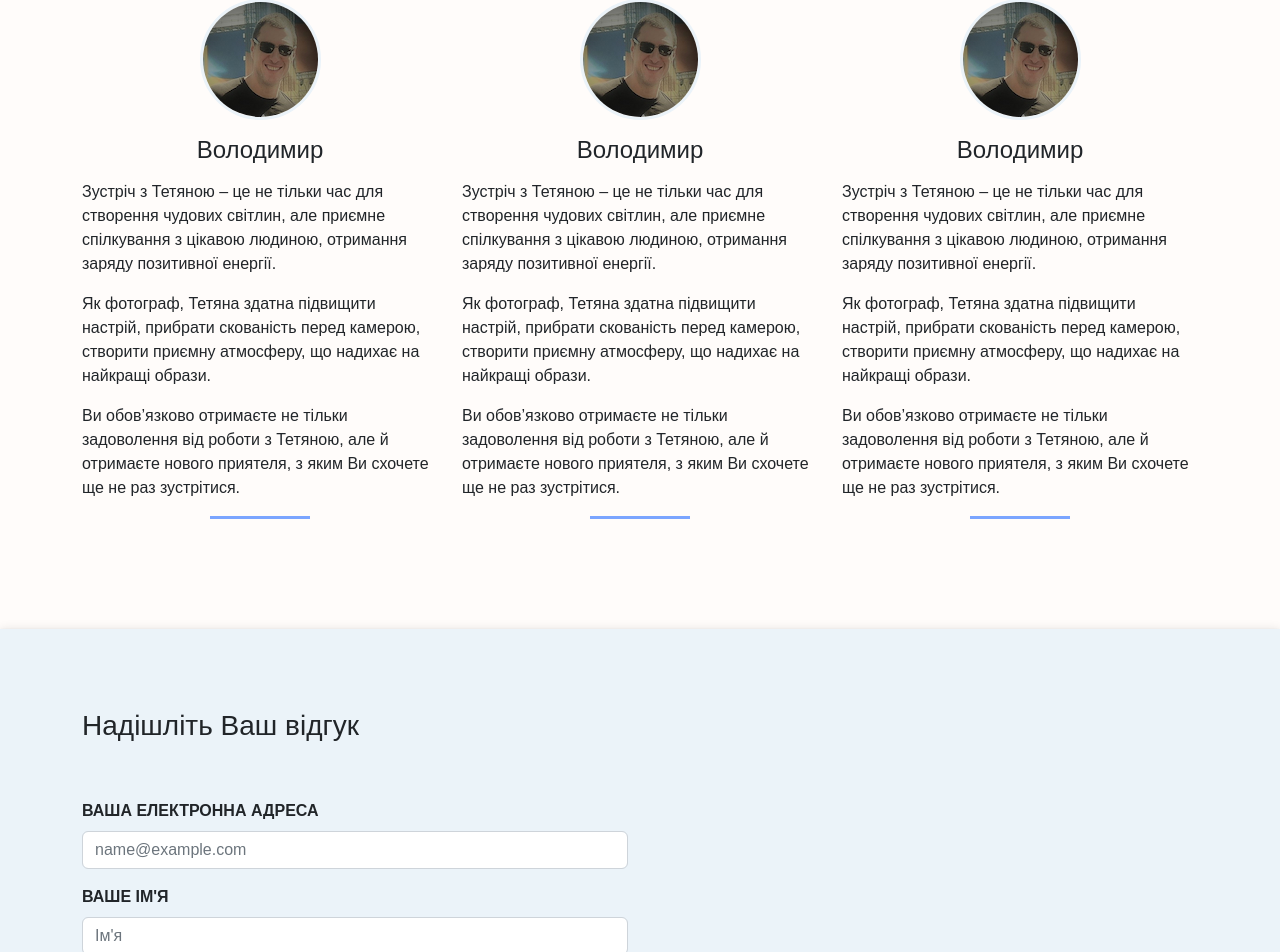
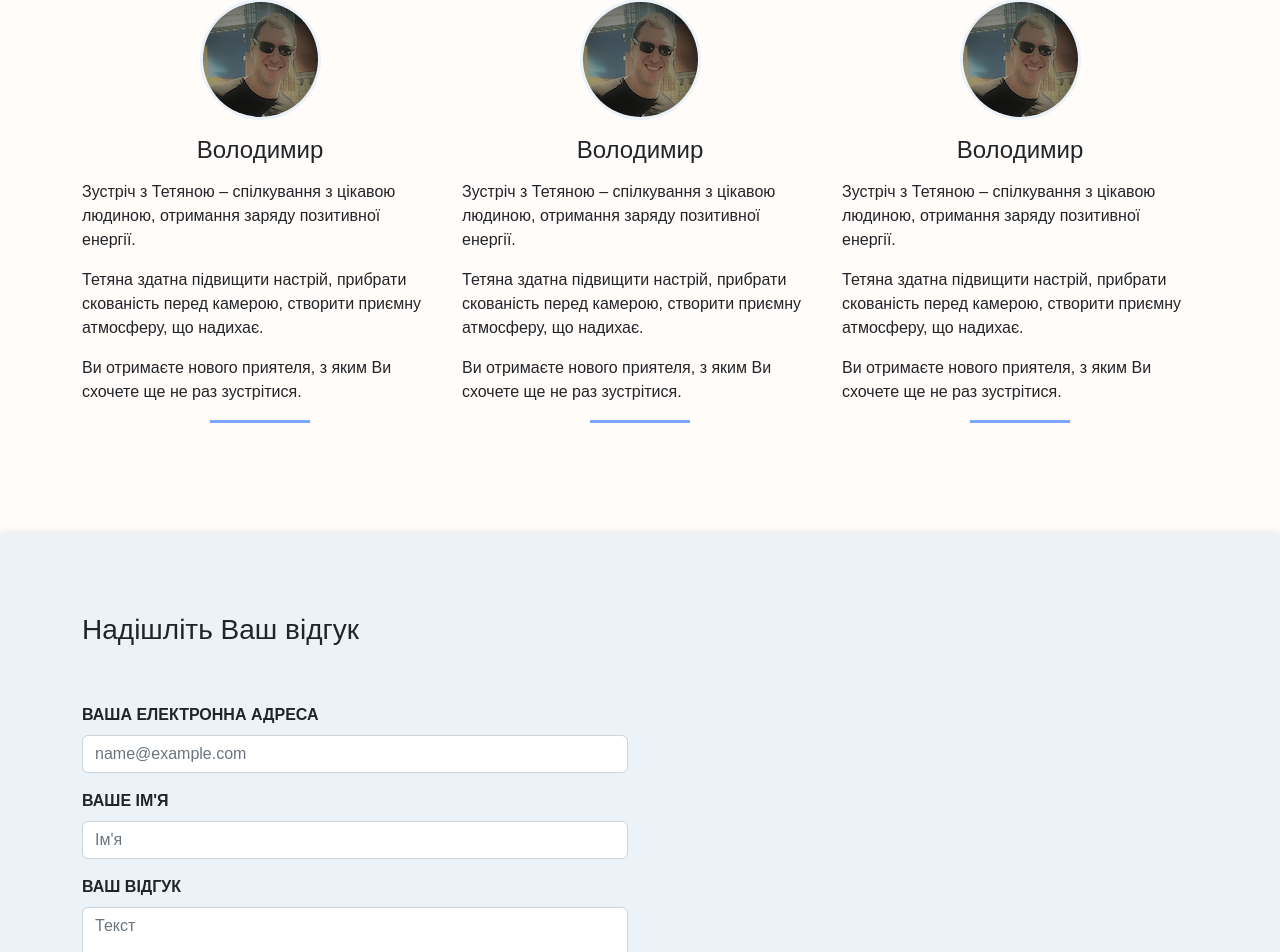
Before and after one commit to wolodwolod/photopritaka-new, a React (Create React App) app: page /ua/photographer in a window 1280 px wide. Shown: the part 879-1831 px from the top of the page. Built offline with nearby package versions, Linux system fonts and the light colour scheme.

Commit message:
Update FeedbacksUA.jsx

```diff
--- a/src/components/Feedbacks/FeedbacksUA.jsx
+++ b/src/components/Feedbacks/FeedbacksUA.jsx
@@ -19,18 +19,15 @@ const FeedbacksUA = () => {
             />
             <h4 className="text-center mb-3 mt-3">Володимир</h4>
             <p>
-              Зустріч з Тетяною – це не тільки час для створення чудових
-              світлин, але приємне спілкування з цікавою людиною, отримання
+              Зустріч з Тетяною – спілкування з цікавою людиною, отримання
               заряду позитивної енергії.
             </p>
             <p>
-              Як фотограф, Тетяна здатна підвищити настрій, прибрати скованість
-              перед камерою, створити приємну атмосферу, що надихає на найкращі
-              образи.
+              Тетяна здатна підвищити настрій, прибрати скованість
+              перед камерою, створити приємну атмосферу, що надихає.
             </p>
             <p>
-              Ви обов’язково отримаєте не тільки задоволення від роботи з
-              Тетяною, але й отримаєте нового приятеля, з яким Ви схочете ще не раз зустрітися.
+            Ви отримаєте нового приятеля, з яким Ви схочете ще не раз зустрітися.
             </p>
 
             <div className="line"></div>
@@ -43,18 +40,15 @@ const FeedbacksUA = () => {
             />
             <h4 className="text-center mb-3 mt-3">Володимир</h4>
             <p>
-              Зустріч з Тетяною – це не тільки час для створення чудових
-              світлин, але приємне спілкування з цікавою людиною, отримання
+              Зустріч з Тетяною – спілкування з цікавою людиною, отримання
               заряду позитивної енергії.
             </p>
             <p>
-              Як фотограф, Тетяна здатна підвищити настрій, прибрати скованість
-              перед камерою, створити приємну атмосферу, що надихає на найкращі
-              образи.
+              Тетяна здатна підвищити настрій, прибрати скованість
+              перед камерою, створити приємну атмосферу, що надихає.
             </p>
             <p>
-            Ви обов’язково отримаєте не тільки задоволення від роботи з
-              Тетяною, але й отримаєте нового приятеля, з яким Ви схочете ще не раз зустрітися.
+            Ви отримаєте нового приятеля, з яким Ви схочете ще не раз зустрітися.
             </p>
 
             <div className="line bg2"></div>
@@ -67,18 +61,15 @@ const FeedbacksUA = () => {
             />
             <h4 className="text-center mb-3 mt-3">Володимир</h4>
             <p>
-              Зустріч з Тетяною – це не тільки час для створення чудових
-              світлин, але приємне спілкування з цікавою людиною, отримання
+              Зустріч з Тетяною – спілкування з цікавою людиною, отримання
               заряду позитивної енергії.
             </p>
             <p>
-              Як фотограф, Тетяна здатна підвищити настрій, прибрати скованість
-              перед камерою, створити приємну атмосферу, що надихає на найкращі
-              образи.
+              Тетяна здатна підвищити настрій, прибрати скованість
+              перед камерою, створити приємну атмосферу, що надихає.
             </p>
             <p>
-            Ви обов’язково отримаєте не тільки задоволення від роботи з
-              Тетяною, але й отримаєте нового приятеля, з яким Ви схочете ще не раз зустрітися.
+            Ви отримаєте нового приятеля, з яким Ви схочете ще не раз зустрітися.
             </p>
 
             <div className="line bg2"></div>
```
